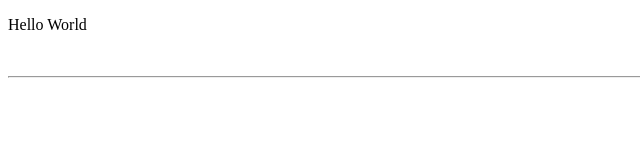
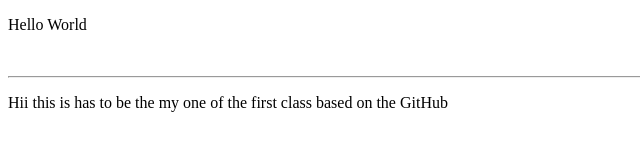
Before and after one commit to Techwithabhi/Learn-by-apna-collage-, a plain HTML site: page index.html in a window 1280 px wide. Shown: the whole page, without its empty margins (0-640 px from the left). Drawn offline with Linux system fonts and the light colour scheme.

Commit message:
Update index.html

```diff
--- a/index.html
+++ b/index.html
@@ -9,5 +9,6 @@
     <p>Hello World</p>
     <br>
     <hr>
+    <p>Hii this is has to be the my one of the first class based on the GitHub</p>
 </body>
 </html>
```
